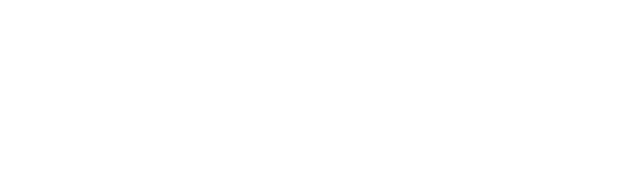
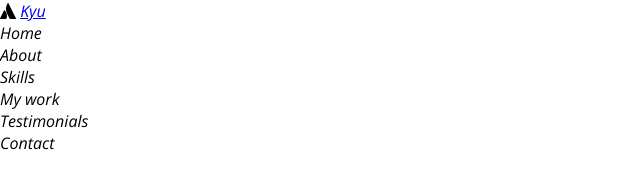
Before and after one commit to eunbiggabi/kyuPortfolio, a plain HTML site: page index.html in a window 1280 px wide. Shown: the whole page, without its empty margins (0-640 px from the left). Drawn offline with nearby package versions, Linux system fonts and the light colour scheme.

Commit message:
navbar HTML

```diff
--- a/index.html
+++ b/index.html
@@ -19,9 +19,19 @@
         <!-- Navbar -->
         <nav id="navbar">
             <div class="navbar__logo">
-
+                <i class="fab fa-atlassian"></i>
+                <a href="#">Kyu</a>
             </div>
-            <div class="navbar__menu"></div>
+            <div class="navbar__menu">
+                <ul class="navbar__menu">
+                    <li class="navbar__menu__item">Home</li>
+                    <li class="navbar__menu__item">About</li>
+                    <li class="navbar__menu__item">Skills</li>
+                    <li class="navbar__menu__item">My work</li>
+                    <li class="navbar__menu__item">Testimonials</li>
+                    <li class="navbar__menu__item">Contact</li>
+                </ul>
+            </div>
         </nav>
         <header>
             <!-- About -->
```
